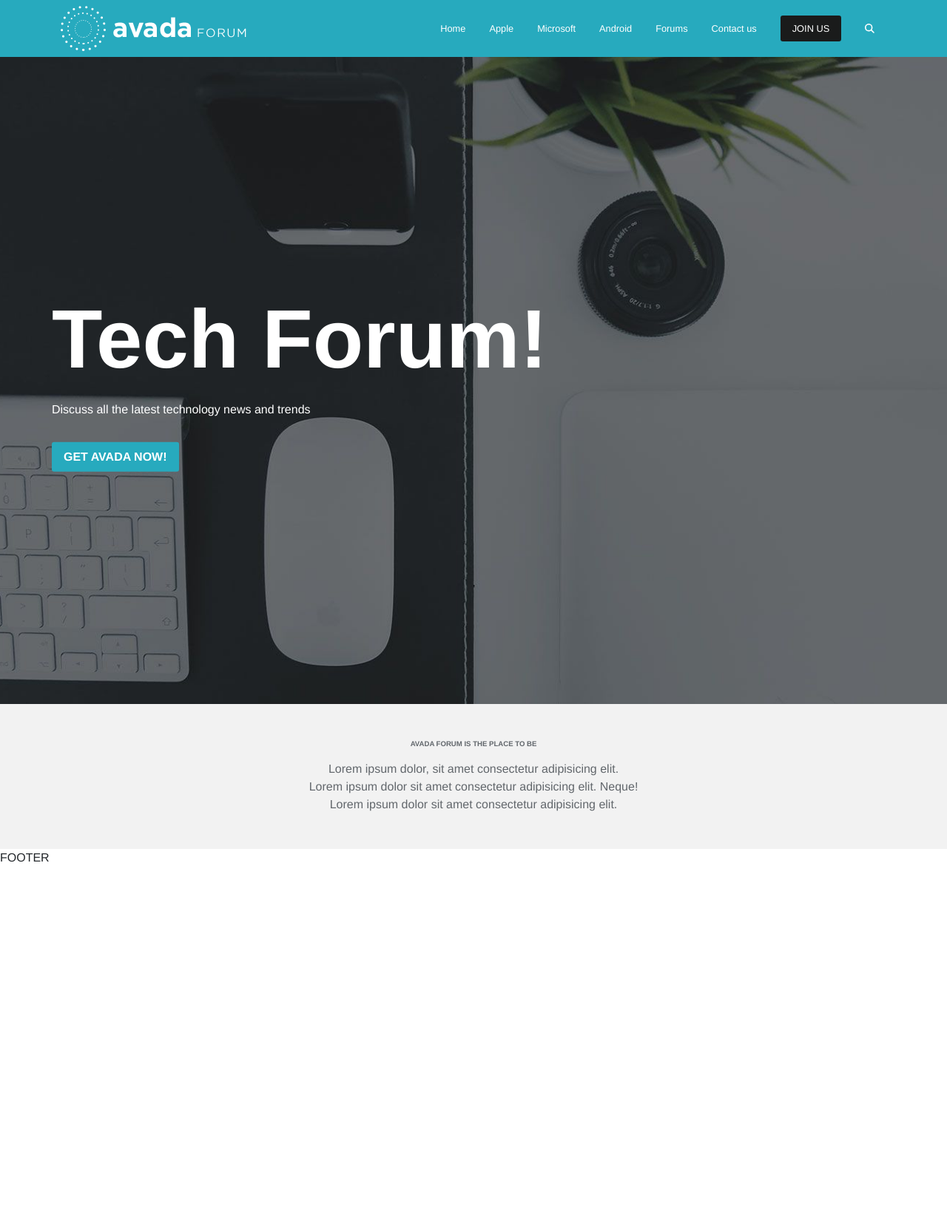
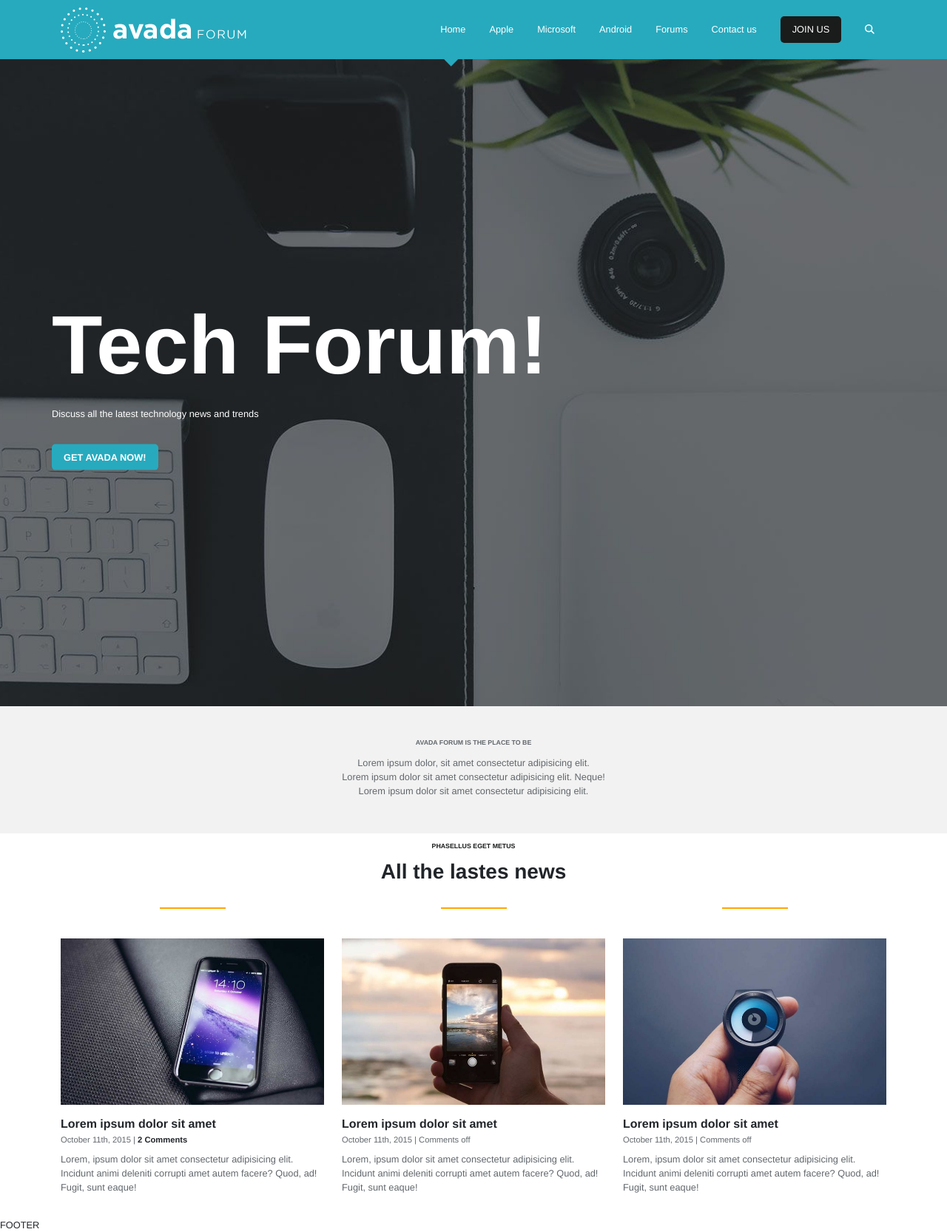
Before and after one commit to MCigno94/proj-html-vuejs, a Vue app: page / in a window 1280 px wide. Shown: the whole page at 74% size. Before the commit the page ends 1172 px from the top, so only its background shows below. Built offline with nearby package versions, Linux system fonts and the light colour scheme.

Commit message:
hover effect to be added

```diff
--- a/src/assets/scss/style.scss
+++ b/src/assets/scss/style.scss
@@ -9,7 +9,7 @@
     font-family: Avenir, Helvetica, Arial, sans-serif;
     -webkit-font-smoothing: antialiased;
     -moz-osx-font-smoothing: grayscale;
-    font-size: 1rem;
+    font-size: 0.8rem;
 }
 
 
@@ -32,11 +32,16 @@
     padding: 0.5rem 1rem;
     border: none;
     text-transform: uppercase;
+    border-radius: 5px;
 }
 
-.title_section {
+.subtitle_section {
     text-transform: uppercase;
     color: $forum-bg_primary_btn;
+    font-size: 0.55rem;
+    font-weight: bold;
+    margin: 0;
+    padding: 0.75rem;
 }
 
 .text_light_dark {
@@ -50,13 +55,14 @@
 /* #region HEADER */
 
 .active {
-    width: 15px;
-    height: 15px;
+    width: 16px;
+    height: 16px;
     background-color: $forum-primary;
     position: absolute;
-    left: 50%;
-    bottom: -40px;
-    transform: rotate(45deg) translate(-50%, 0);
+    transform-origin: 0;
+    left: calc(50% - 8px);
+    bottom: -12px;
+    transform: rotate(-45deg);
 }
 
 
@@ -92,11 +98,19 @@
 
 .avada_forum {
     padding: 2rem 0;
-    h6 {
-        font-size: 0.6rem;
-        font-weight: bold;
-        margin: 0;
-        padding: 1rem;
+}
+
+.news {
+    .activeBorder {
+        background-color: orange;
+    }
+    .h-2 {
+        height: 2px;
+    }
+    .card-body {
+        .data {
+            font-size: 0.7rem;
+        }
     }
 }
 
--- a/src/components/MainSiteComponent.vue
+++ b/src/components/MainSiteComponent.vue
@@ -5,7 +5,7 @@
         <div class="get_now">
           <h1 class="fw-bold"> Tech Forum!</h1>
           <p>Discuss all the latest technology news and trends</p>
-          <button class="rounded-1 fw-bold btn_primary bg_primary">get avada now!</button>
+          <button class="fw-bold btn_primary bg_primary">get avada now!</button>
           <!-- button -->
         </div>
         <!-- /.get_now -->
@@ -14,7 +14,7 @@
     </section>
     <!-- /.jumbotrone -->
     <section class="avada_forum bg_light text-center">
-      <h6 class="title_section text_light_dark">avada forum is the place to be</h6>
+      <h5 class="subtitle_section text_light_dark">avada forum is the place to be</h5>
       <p class="text_light_dark">
         Lorem ipsum dolor, sit amet consectetur adipisicing elit. <br>
         Lorem ipsum dolor sit amet consectetur adipisicing elit. Neque! <br>
@@ -22,6 +22,41 @@
       </p>
     </section>
     <!-- /.avada_forum -->
+    <section class="news">
+      <div class="container">
+        <h5 class="subtitle_section text-center">phasellus eget metus</h5>
+        <!-- /.subtitle_section -->
+        <h3 class="title_section fw-bold text-center">All the lastes news</h3>
+        <!-- /.title_section -->
+        <div class="row row-cols-3 top_article">
+          <div class="cols" v-for="(articleTop, index) in topArticles" :key="index" @mouseover="mouseOver()">
+            <div class="h-2 my-4 w-25 m-auto" :class="selectArticle = true ? 'activeBorder' : '' "></div>
+            <div class="card border-0 pt-3">
+              <img class="img-fluid" :src="getImgUrl(articleTop)" alt="article">
+              <div class="card-body p-0 py-3">
+                <h6 class="fw-bold mb-1">{{articleTop.title}}</h6>
+                <div class="data text_light_dark pb-2">
+                    {{articleTop.data}} |
+                    <span class="text-dark fw-bold" v-if="articleTop.comments == true">
+                      2 Comments
+                    </span>
+                    <span v-else>
+                      Comments off
+                    </span>
+                </div>
+                <p class="text_light_dark">{{articleTop.description}}</p>
+              </div>
+              <!-- /.card-body -->
+            </div>
+            <!-- /.card -->
+          </div>
+          <!-- /.cols -->
+        </div>
+        <!-- /.row .top_article -->
+      </div>
+      <!-- /.container -->
+    </section>
+    <!-- /.news -->
 
   </main>
   <!-- /.site_main -->
@@ -30,6 +65,63 @@
 <script>
 export default {
   name: 'MainSiteComponent',
+  data() {
+    return {
+      topArticles: [{
+        img: 'post_feat_img_25-700x441.jpg',
+        title: 'Lorem ipsum dolor sit amet',
+        data: 'October 11th, 2015',
+        comments: true,
+        description: 'Lorem, ipsum dolor sit amet consectetur adipisicing elit. Incidunt animi deleniti corrupti amet autem facere? Quod, ad! Fugit, sunt eaque!'
+      },
+      {
+        img: 'post_feat_img_24-700x441.jpg',
+        title: 'Lorem ipsum dolor sit amet',
+        data: 'October 11th, 2015',
+        comments: false,
+        description: 'Lorem, ipsum dolor sit amet consectetur adipisicing elit. Incidunt animi deleniti corrupti amet autem facere? Quod, ad! Fugit, sunt eaque!'
+      },
+      {
+        img: 'post_feat_img_23-700x441.jpg',
+        title: 'Lorem ipsum dolor sit amet',
+        data: 'October 11th, 2015',
+        comments: false,
+        description: 'Lorem, ipsum dolor sit amet consectetur adipisicing elit. Incidunt animi deleniti corrupti amet autem facere? Quod, ad! Fugit, sunt eaque!'
+      }
+      ],
+      selectArticle: false,
+      bottomArticles: [{
+        img: 'post_feat_img_25-700x441.jpg',
+        title: 'Lorem ipsum dolor sit amet',
+        data: 'October 11th, 2015',
+        comments: null,
+        description: 'Lorem, ipsum dolor sit amet consectetur adipisicing elit. Incidunt animi deleniti corrupti amet autem facere? Quod, ad! Fugit, sunt eaque!'
+      },
+      {
+        img: 'post_feat_img_24-700x441.jpg',
+        title: 'Lorem ipsum dolor sit amet',
+        data: 'October 11th, 2015',
+        comments: null,
+        description: 'Lorem, ipsum dolor sit amet consectetur adipisicing elit. Incidunt animi deleniti corrupti amet autem facere? Quod, ad! Fugit, sunt eaque!'
+      },
+      {
+        img: 'post_feat_img_23-700x441.jpg',
+        title: 'Lorem ipsum dolor sit amet',
+        data: 'October 11th, 2015',
+        comments: null,
+        description: 'Lorem, ipsum dolor sit amet consectetur adipisicing elit. Incidunt animi deleniti corrupti amet autem facere? Quod, ad! Fugit, sunt eaque!'
+      }
+      ],
+    }
+  },
+  methods: {
+    getImgUrl(item) {
+      return require('../assets/img/'+ item.img)
+    },
+    mouseOver() {
+      this.selectArticle = !this.selectArticle;
+    }
+  }
 }
 </script>
 
--- a/src/components/NavbarComponent.vue
+++ b/src/components/NavbarComponent.vue
@@ -4,16 +4,16 @@
       <LogoComponent />
       <div class="navbar_component">
         <ul class="navbar-nav flex-row align-items-center" >
-          <li class="nav-item" v-for="(item, index) in navbar" :key="index">
+          <li class="nav-item d-flex align-items-center" v-for="(item, index) in navbar" :key="index">
             <a class="text-decoration-none" href="#" @click="activeClick(index)">{{item}}</a>
             <div class="square_select" :class="selected === index ? 'active' : '' "></div>
             <!-- /.square_select -->
           </li>
-          <li class="nav-item">
-            <button class="rounded-1 btn_primary bg_primary_btn" href="#">join us</button>
+          <li class="nav-item d-flex align-items-center">
+            <button class="btn_primary bg_primary_btn" href="#">join us</button>
           </li>
           <!-- button JOIN -->
-          <li class="nav-item">
+          <li class="nav-item d-flex align-items-center">
             <a class="fw-bold" href="#">
             <font-awesome-icon icon="fa-solid fa-magnifying-glass" />
             </a>
@@ -39,7 +39,7 @@ export default {
   data() {
     return {
       navbar: ['Home', 'Apple', 'Microsoft', 'Android', 'Forums', 'Contact us'],
-      selected: null
+      selected: 0
     }
   },
   methods: {
@@ -53,6 +53,7 @@ export default {
 <style lang="scss" scoped>
 .navbar {
     font-size: 0.8rem;
+    padding: 0;
     .logo {
         img {
             width: 180px;
@@ -60,11 +61,12 @@ export default {
         }
     }
     li {
-        padding: 0 1rem;
-        position: relative;
-        a {
-            color: white;
-        }
+      height: 80px;
+      padding: 0 1rem;
+      position: relative;
+      a {
+        color: white;
+      }
     }
 }
 
```
